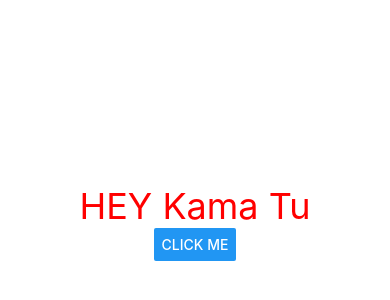
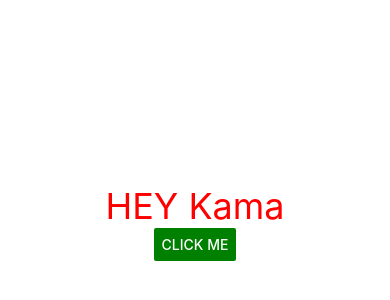
Before and after one commit to taxman206/Todolist, a React Native app: screen / in a window 390 px wide. Shown: the part 200-500 px from the top of the page. Built offline with nearby package versions, Linux system fonts and the light colour scheme.

Commit message:
changed button color to green

```diff
--- a/App.js
+++ b/App.js
@@ -5,8 +5,8 @@ import { StyleSheet, Text, View , Button} from 'react-native';
 export default function App() {
   return (
     <View style={styles.container}>
-      <Text style={styles.greeting}>HEY Kama Tu</Text>
-      <Button title="click me"/>
+      <Text style={styles.greeting}>HEY Kama</Text>
+      <Button title="click me" color="green"/>
       <StatusBar style="auto" />
     </View>
   );
```
